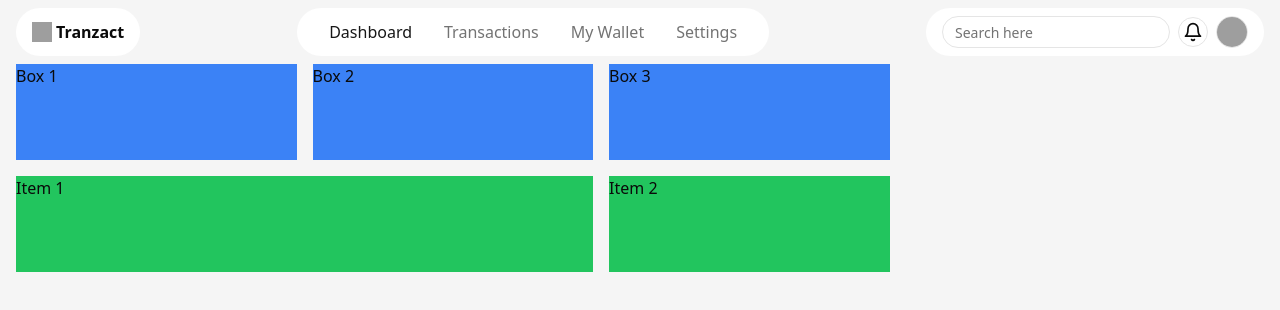
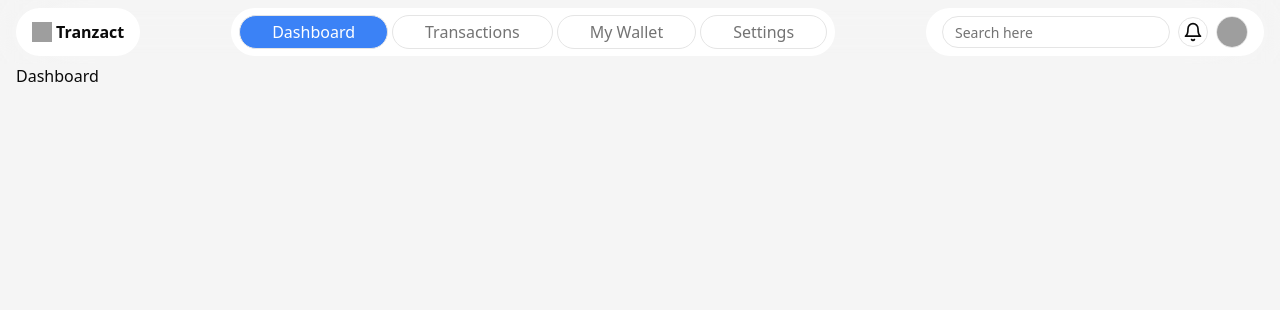
Before and after one commit to Ayothegod/tranzact-app, a React (Vite) app in the folder client/: page /dashboard in a window 1280 px wide. Shown: the top 310 px of the page. Built offline with nearby package versions, Linux system fonts and the light colour scheme; grey boxes are pictures that could not be loaded.

Commit message:
update header and root styles

```diff
--- a/client/src/components/build/Header.tsx
+++ b/client/src/components/build/Header.tsx
@@ -12,7 +12,8 @@ export function Header() {
   const path = location.pathname;
 
   return (
-    <div className="flex items-center justify-between gap-8 px-4 py-2">
+    <div className=" sticky top-0 backdrop-blur-2xl">
+      <div className="flex items-center justify-between gap-8 px-4 py-2 max-w-7xl mx-auto">
         <div className="bg-white h-12 flex items-center gap-1 py-2 px-4 rounded-full">
           <img src={logo} alt="logo" className="h-5 w-5" />
           <h1 className="font-bold ">Tranzact</h1>
@@ -20,13 +21,13 @@ export function Header() {
 
         <div>
           {!isUser ? (
-          <ul className="bg-white py- px-8 rounded-full flex gap-8 h-12 items-center">
+            <ul className="bg-white px-2 rounded-full flex h-12 gap-1 items-center">
               {userNav.map((data) => {
                 return (
                   <Link
                     key={data.id}
                     to={data.url}
-                  className={`text-neutral-500 hover:border-b ${path === data.url && "text-neutral-900 font-medium"}`}
+                    className={`text-neutral-500 border px-8 py-1 rounded-full hover:bg-blue-200 ${path === data.url && "font-medium bg-blue-500 text-white hover:bg-blue-500"}`}
                   >
                     <li>{data.title}</li>
                   </Link>
@@ -54,5 +55,6 @@ export function Header() {
           </div>
         </div>
       </div>
+    </div>
   );
 }
--- a/client/src/layouts/MainLayout.tsx
+++ b/client/src/layouts/MainLayout.tsx
@@ -11,7 +11,8 @@ export default function MainLayout() {
 
   return (
     <div className="bg-neutral-100 min-h-screen">
-      <div className=" max-w-7xl mx-auto">
+      {/* old layout */}
+      <div>
         {/* <section className="mx-auto flex debug">
         <div className="hidden md:flex md:w-[280px] flex-shrink-0">
         <div className="w-full h-screen py-4 space-y-4 sticky top-0">
@@ -51,8 +52,9 @@ export default function MainLayout() {
 
                     <div className="hidden md:">Sidebar</div>
                     </section> */}
+      </div>
       <Header />
-
+      <div className=" max-w-7xl mx-auto">
         <Outlet />
       </div>
     </div>
--- a/client/src/routes/dashboard.tsx
+++ b/client/src/routes/dashboard.tsx
@@ -1,7 +1,8 @@
 export default function Dashboard() {
   return (
     <div className="px-4">
-      <div className="w-[70%]">
+      <p>Dashboard</p>
+      {/* <div className="w-[70%]">
         <div className="grid grid-cols-3 gap-4">
           <div className="bg-blue-500 h-24">Box 1</div>
           <div className="bg-blue-500 h-24">Box 2</div>
@@ -10,8 +11,7 @@ export default function Dashboard() {
           <div className="bg-green-500 h-24 col-span-2">Item 1</div>
           <div className="bg-green-500 h-24">Item 2</div>
         </div>
-      </div>
-      <div></div>
+      </div> */}
     </div>
   );
 }
```
Lines whose indentation alone changed are shown as unchanged.
